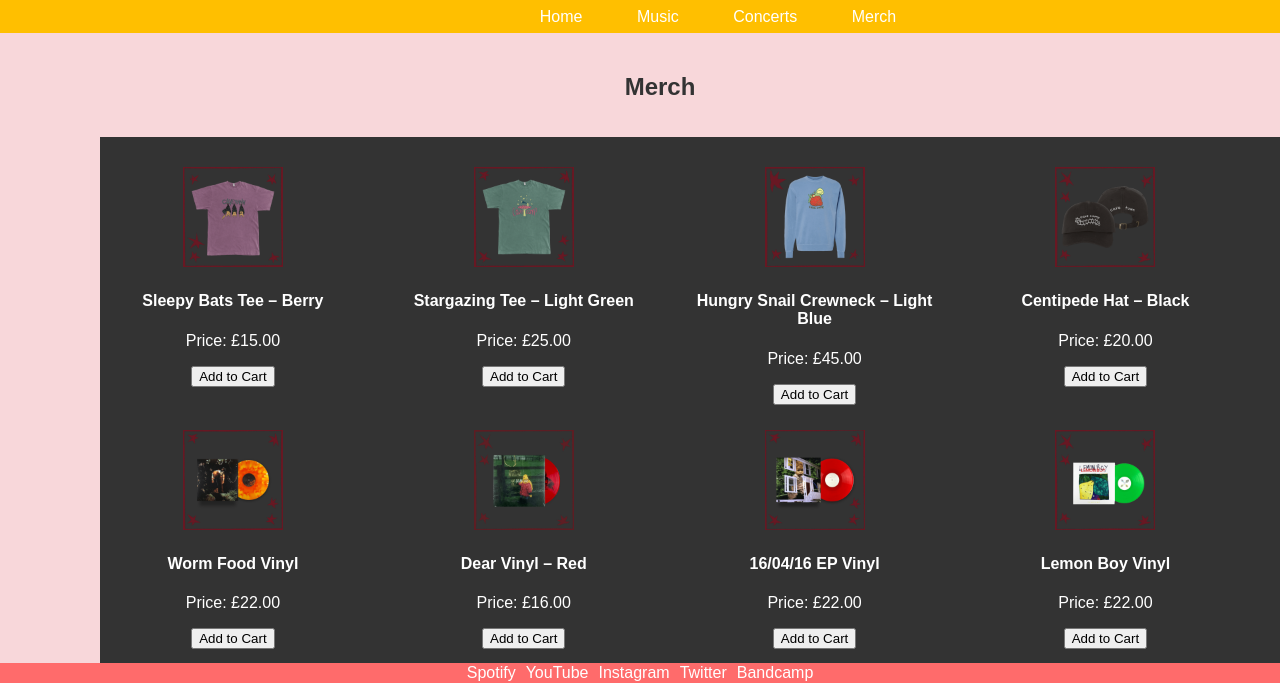
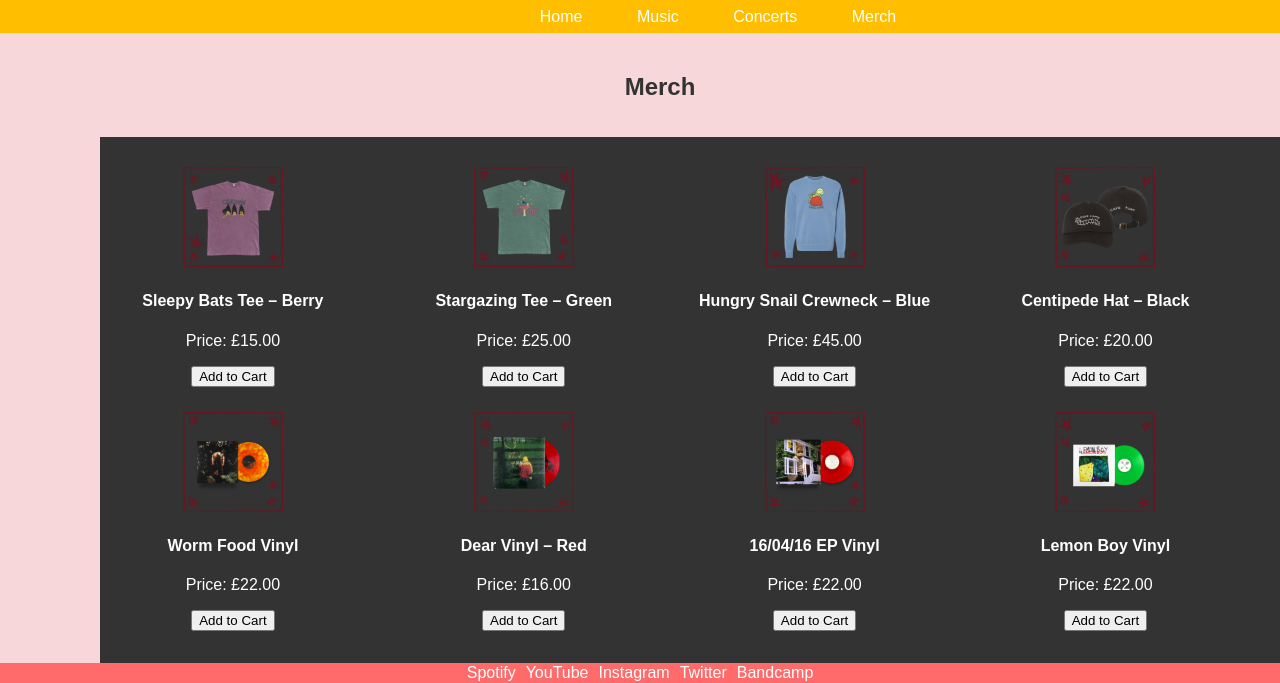
Before and after one commit to ThomasH03/WebDev-Project, a plain HTML site: page Website/Pages/Merch.html in a window 1280 px wide. Shown: the part 117-800 px from the top of the page. Drawn offline with Linux system fonts and the light colour scheme.

Commit message:
Minor Change Merch
just removed the words Light since it was making the grid lining uneven.

```diff
--- a/Website/Pages/Merch.html
+++ b/Website/Pages/Merch.html
@@ -35,16 +35,16 @@
 
         <div class="item">
           <img src="../libs/product2.jpg" alt="Item 2">
-          <h4>Stargazing Tee – Light Green</h4>
+          <h4>Stargazing Tee – Green</h4>
           <p>Price: £25.00</p>
-          <button onclick="addToCart('Stargazing Tee – Light Green', 25.00)">Add to Cart</button>
+          <button onclick="addToCart('Stargazing Tee – Green', 25.00)">Add to Cart</button>
         </div>
 
         <div class="item">
           <img src="../libs/product3.jpg" alt="Item 3">
-          <h4>Hungry Snail Crewneck – Light Blue</h4>
+          <h4>Hungry Snail Crewneck – Blue</h4>
           <p>Price: £45.00</p>
-          <button onclick="addToCart('Hungry Snail Crewneck – Light Blue', 45.00)">Add to Cart</button>
+          <button onclick="addToCart('Hungry Snail Crewneck – Blue', 45.00)">Add to Cart</button>
         </div>
 
         <div class="item">
```
